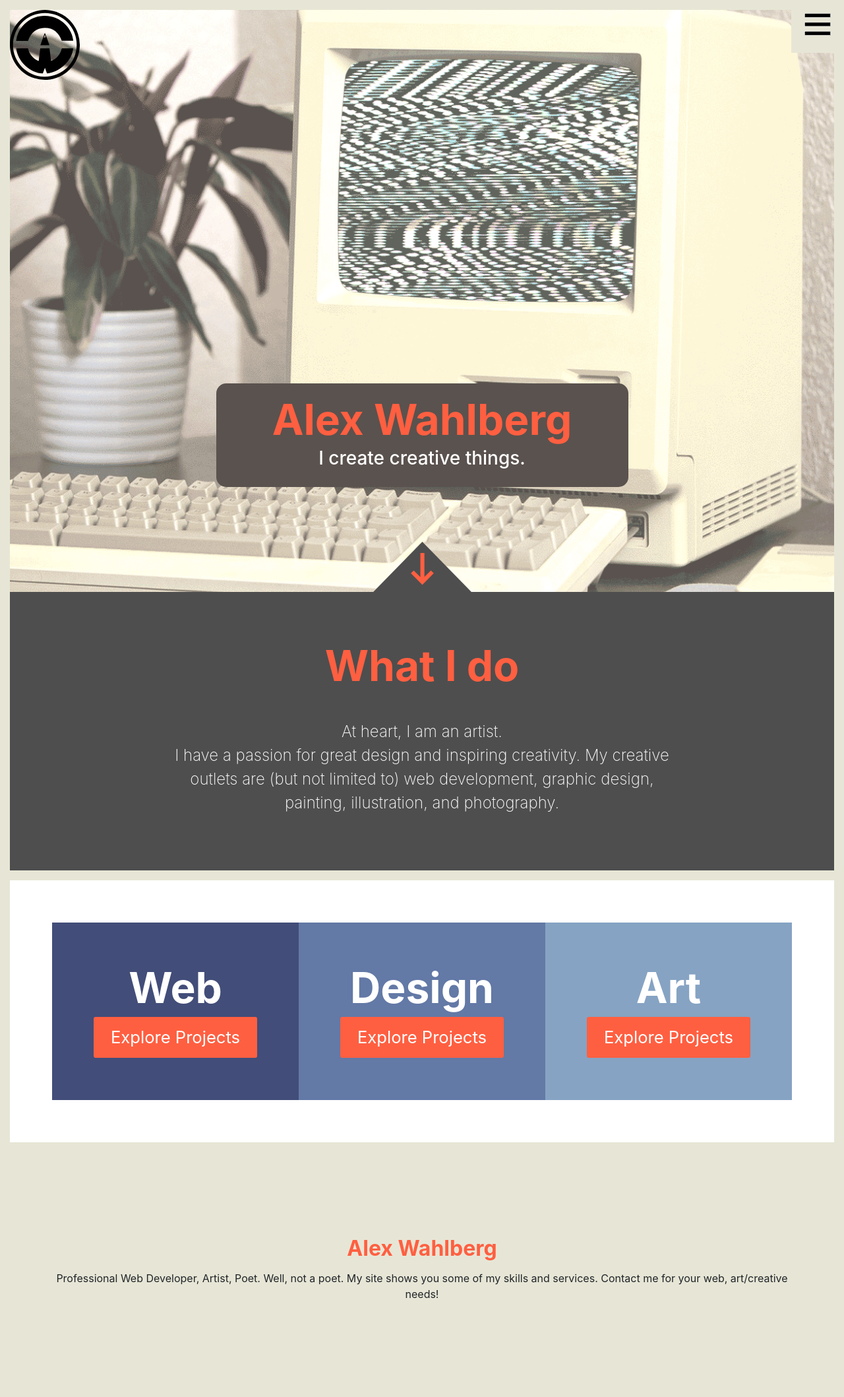
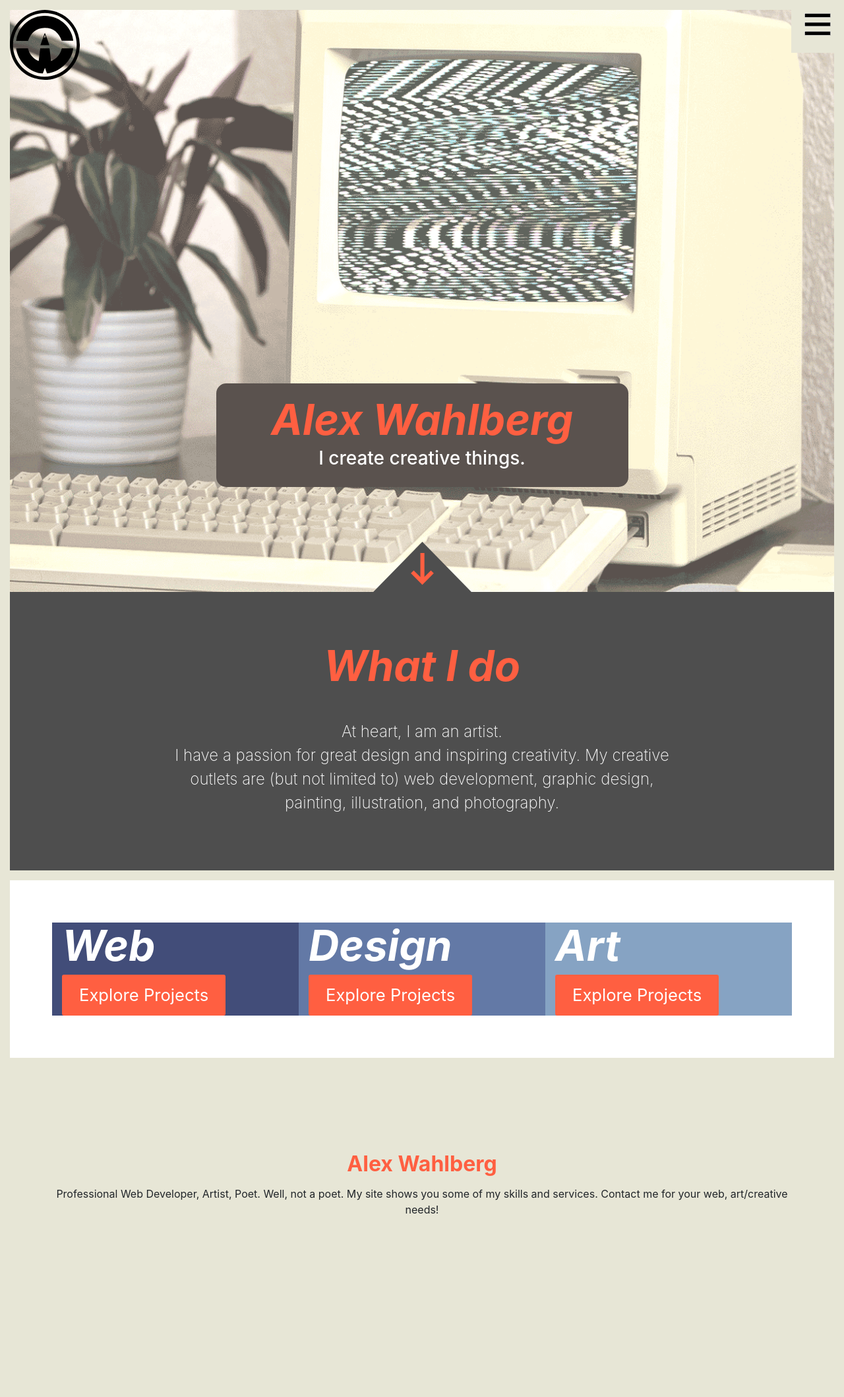
Before and after one commit to ajwahlb/alexwahlberg, a Jekyll site: the page built from index.html, in a window 1280 px wide. Shown: the whole page at 66% size. Built offline with Jekyll 4.4.1, drawn with Linux system fonts in a browser that asks for light colours; nearby versions of some CDN libraries; some web fonts are replaced; after the commit the page ends 1989 px from its top, so only the background shows below that.

Commit message:
style updates

```diff
--- a/css/main.css
+++ b/css/main.css
@@ -47,13 +47,13 @@ body{
     transform: scale(1.1);
     z-index: 3;
 }
-.col.hp-web{
+.col-sm.hp-web{
     background-color: #424D79;
 }
-.col.hp-art{
+.col-sm.hp-art{
     background-color: #6379A6;
 }
-.col.hp-photo{
+.col-sm.hp-photo{
     background-color: #86A3C3;
 }
 /* PAGE MAIN FEATURE STYLES*/
@@ -87,6 +87,7 @@ svg#arrow{
 /* GENERAL THEME STYLES */
 h1{
     font-size: 4rem;
+    font-style: italic;
 }
 h1, h2{
     font-weight: bold;
--- a/index.html
+++ b/index.html
@@ -25,19 +25,19 @@ permalink: /
 </div>
 
 <div class="row white hp-categories">
-	<div class="col hp-web">
+	<div class="col-sm hp-web">
 		<h1 class="text-white">Web</h1>
 		<a href="/web-development/">
 			<button class="primary">Explore Projects</button>
 		</a>
 	</div>
-	<div class="col hp-art">
+	<div class="col-sm hp-art">
 		<h1 class="text-white">Design</h1>
 		<a href="/design/">
 			<button class="primary">Explore Projects</button>
 		</a>
 	</div>
-	<div class="col hp-photo">
+	<div class="col-sm hp-photo">
 		<h1 class="text-white">Art</h1>
 		<a href="/art/">
 			<button class="primary">Explore Projects</button>
```
